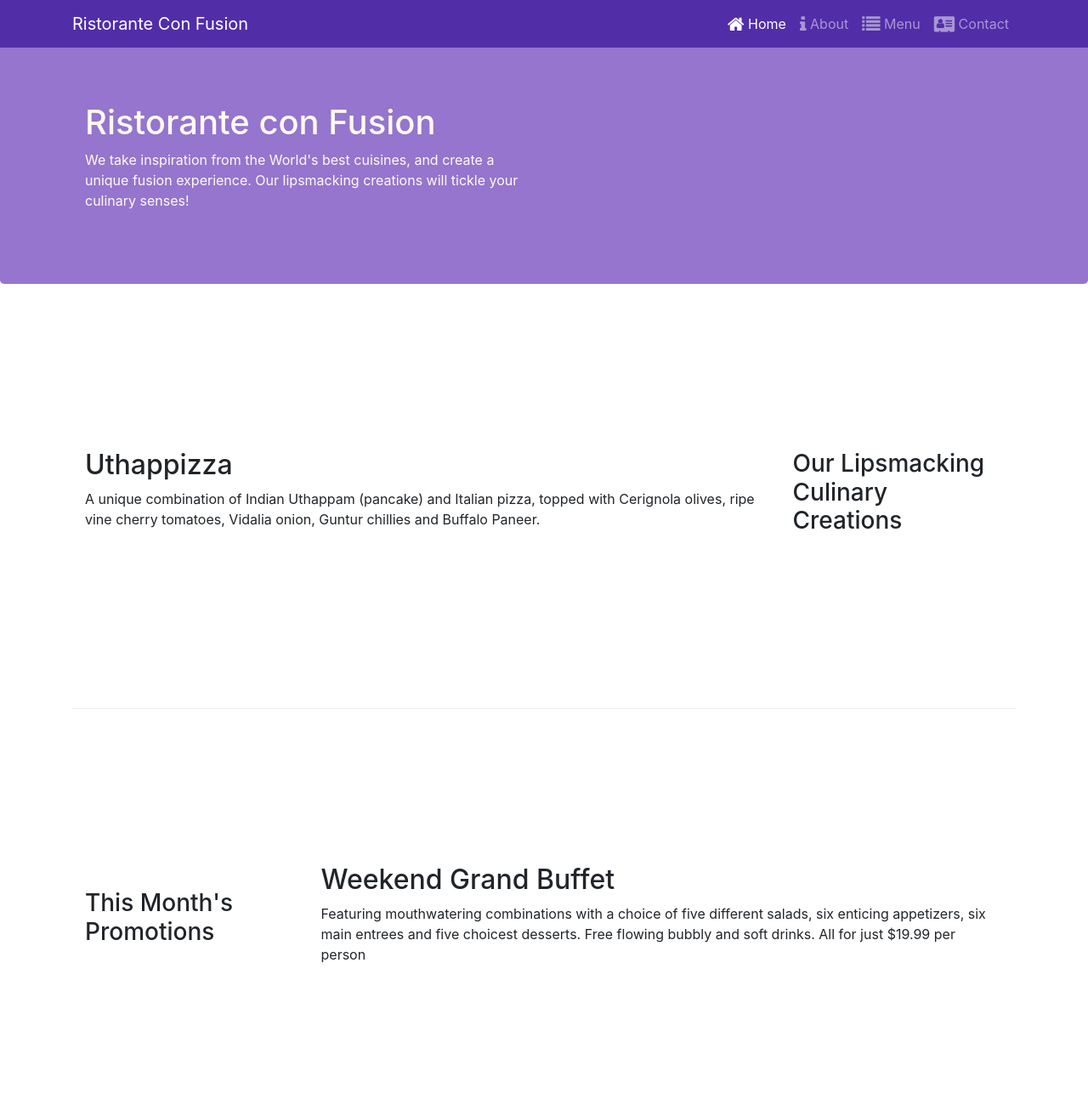
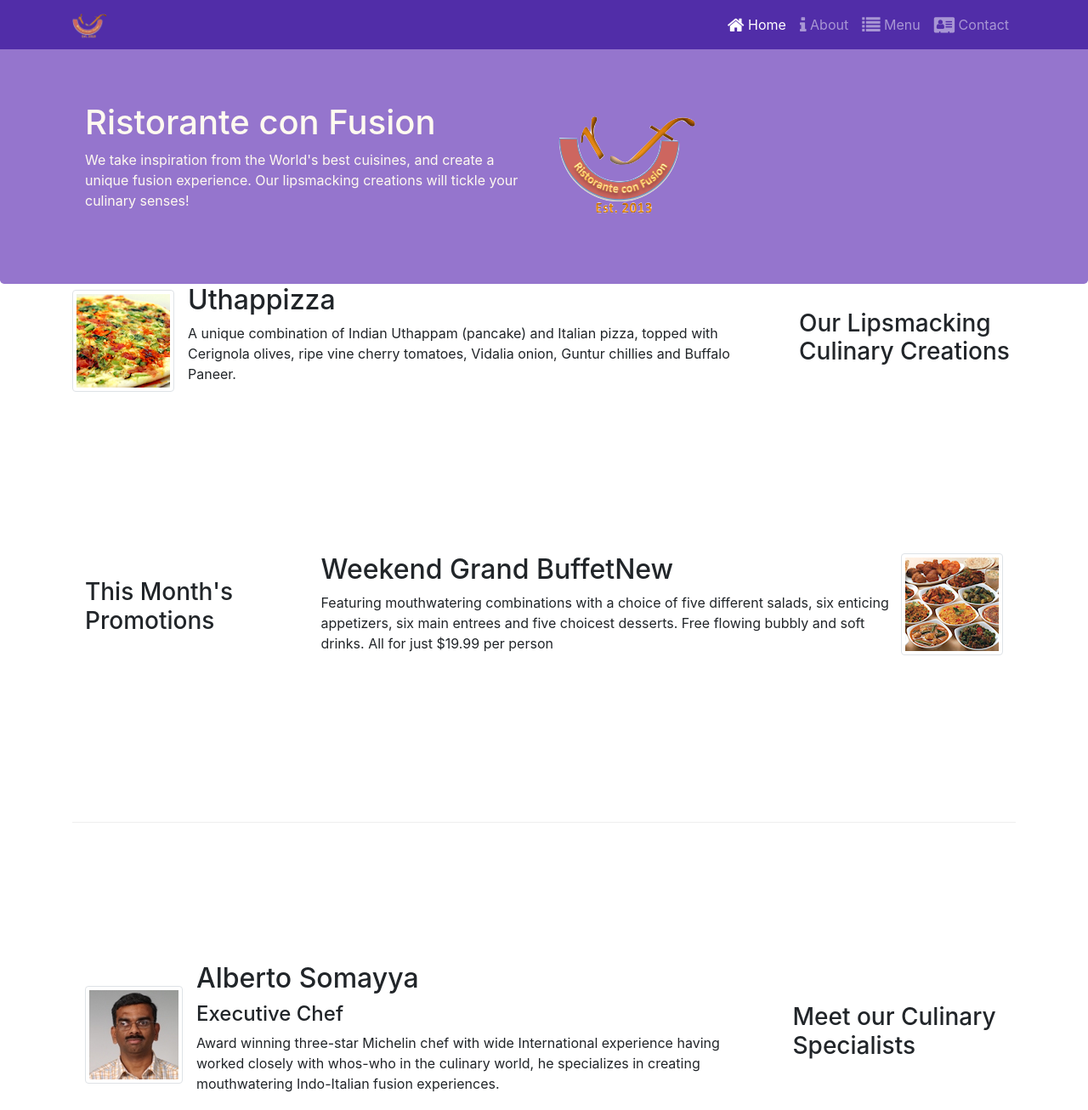
Before and after one commit to parth1120/bootstrap4, a website: page index.html in a window 1280 px wide. Shown: the top 1306 px of the page at 85% size. Drawn offline with nearby package versions, Linux system fonts and the light colour scheme.

Commit message:
Image and Media

```diff
--- a/css/styles.css
+++ b/css/styles.css
@@ -3,14 +3,14 @@
     padding: 0px auto;
 }
 
-.row_content {
+.row-content {
     margin: 0px auto;
     padding: 50px 0px 50px 0px auto;
     border-bottom: 1px ridge;
     min-height: 500px;
 }
 
-.row_content1 {
+.row-content1 {
     margin: 0px auto;
     padding: 50px 0px 50px 0px auto;
     border-bottom: 1px ridge;
--- a/index.html
+++ b/index.html
@@ -21,7 +21,7 @@
             <button class="navbar-toggler" type="button" data-toggle="collapse" data-target="#Navbar">
                 <span class="navbar-toggler-icon"></span>
             </button>
-            <a class="navbar-brand mr-auto" href="#">Ristorante Con Fusion</a>
+            <a class="navbar-brand mr-auto" href="#"><img src="img/logo.png" height="30" width="41"></a>
             <div calss="collapse navebar-collapse" id="Navbar">
                     <ul class="navbar-nav mr-auto">
                             <li class="nav-item active"><a class="nav-link" href="#"><span class="fa fa-home fa-lg"></span> Home</a></li>
@@ -43,7 +43,8 @@
                     <h1>Ristorante con Fusion</h1>
                     <p>We take inspiration from the World's best cuisines, and create a unique fusion experience. Our lipsmacking creations will tickle your culinary senses!</p>
                 </div>
-                <div class="col-12 col-sm">
+                <div class="col-12 col-sm align-self-center">
+                    <img src="img/logo.png" class="img-fluid">
                 </div>
             </div>
         </div>
@@ -55,33 +56,58 @@
                 <h3>Our Lipsmacking Culinary Creations</h3>
             </div>
             <div class="col col-sm order-sm-first col-md" >
-                <h2>Uthappizza</h2>
-                <p>A unique combination of Indian Uthappam (pancake) and Italian pizza, topped with Cerignola olives, ripe vine cherry tomatoes, Vidalia onion, Guntur chillies and Buffalo Paneer.</p>
+                <div class="media">
+                    <img class="d-flex mr-3 img-thumbnail align-self-center"
+                         src="img/uthappizza.png" alt="uthappizza">
+                         <div class="media-body">
+                        <h2 class="mt=0">Uthappizza</h2>
+                        <p class="d-none d-sm-block">A unique combination of Indian Uthappam (pancake) and Italian pizza, topped with Cerignola olives, ripe vine cherry tomatoes, Vidalia onion, Guntur chillies and Buffalo Paneer.</p>
+                    </div>
+                </div>
+
             </div>
         </div>
 
 
-        <div class="row row_content align-items-center">
+        <div class="row row-content align-items-center">
             <div class="col-12 col-sm-4 col-md-3">
                 <h3>This Month's Promotions</h3>
             </div>
             <div class="col col-sm col-md">
-                <h2>Weekend Grand Buffet</h2>
-                <p>Featuring mouthwatering combinations with a choice of five different salads, six enticing appetizers, six main entrees and five choicest desserts. Free flowing bubbly and soft drinks. All for just $19.99 per person </p>
+                    <div class="media">
+                        <div class="media-body">
+                            <h2>Weekend Grand Buffet<span class="label label-danger">New</span></h2>
+                            <p>Featuring mouthwatering combinations with a choice of five different salads, six enticing appetizers, six main entrees and five choicest desserts. Free flowing bubbly and soft drinks. All for just $19.99 per person </p>
+                    </div>
+                     <div class="media-rigth media-middle">
+                    <img class="media-object img-thumbnail align-self-center"
+                    src="img/buffet.png" alt="buffet">
+                </div>
             </div>
         </div>
 
-        <div class="row row_content align-items-center">
+            </div>
+
+
+        <div class="row row-content align-items-center">
             <div class="col-12 col-sm-4 order-sm-last col-md-3">
                 <h3>Meet our Culinary Specialists</h3>
             </div>
             <div class="col col-sm order-sm-first col-md">
-                <h2>Alberto Somayya</h2>
-                <h4>Executive Chef</h4>
-                <p>Award winning three-star Michelin chef with wide International experience having worked closely with whos-who in the culinary world, he specializes in creating mouthwatering Indo-Italian fusion experiences. </p>
+                <div class="media">
+                    <img class="d-flex mr-3 img-thumbnail align-self-center"
+                    src="img/alberto.png" alt="alberto">
+                    <div class="media-body">
+                            <h2 class="mt-0">Alberto Somayya</h2>
+                            <h4>Executive Chef</h4>
+                            <p>Award winning three-star Michelin chef with wide International experience having worked closely with whos-who in the culinary world, he specializes in creating mouthwatering Indo-Italian fusion experiences. </p>
+                    </div>
+
+                </div>
+
             </div>
         </div>
-    </div>
+
 
     <footer class="footer">
         <div class="container">
```
Also changed, not shown: aboutus.html (+3 -2 lines), contactus.html (+3 -2 lines), img/alberto.png (added), img/buffet.png (added), img/logo.png (added), img/uthappizza.png (added), 1 other file.
